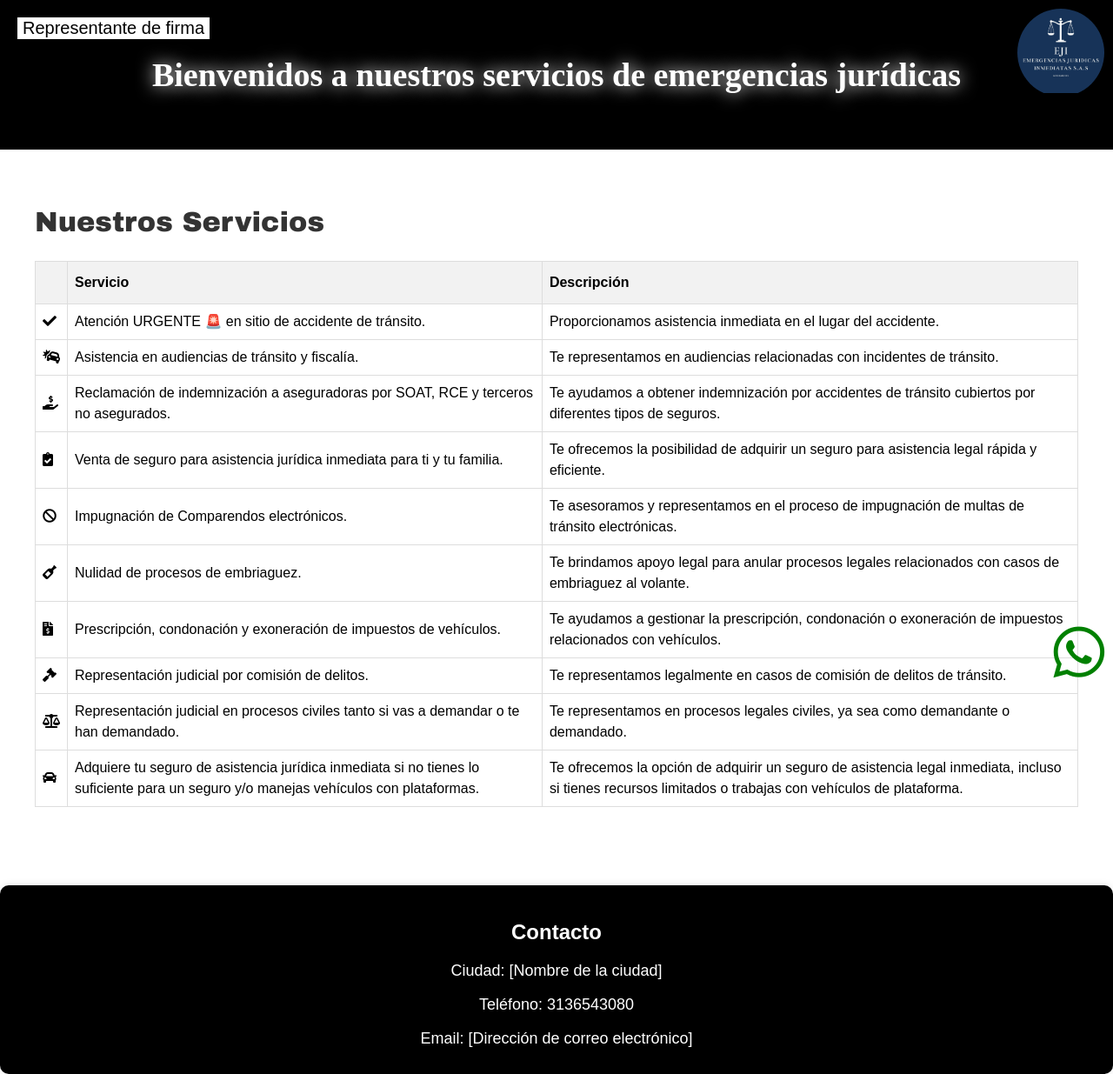
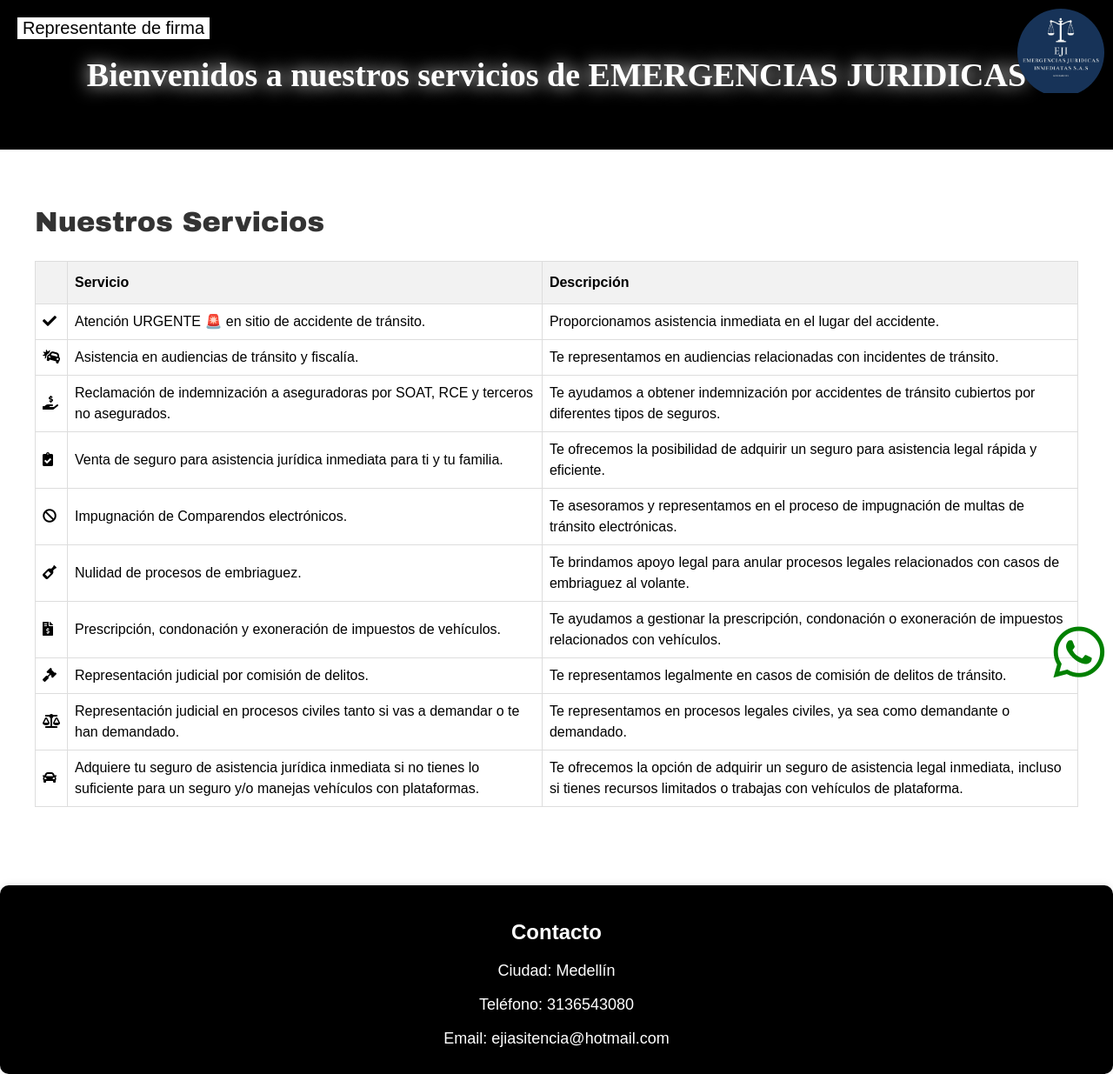
Before and after one commit to Powe1sd/EMERGENCIAS-JURIDICAS-INMEDIATAS-S.AS, a plain HTML site: page index.html in a window 1280 px wide. Shown: the whole page at 87% size. Drawn offline with nearby package versions, Linux system fonts and the light colour scheme.

Commit message:
first commit

```diff
--- a/index.html
+++ b/index.html
@@ -18,7 +18,7 @@
   <body>
     <header>
       <h1 class="primero">
-        Bienvenidos a nuestros servicios de emergencias jurídicas
+        Bienvenidos a nuestros servicios de EMERGENCIAS JURIDICAS
       </h1>
     </header>
 
@@ -27,7 +27,7 @@
         <div class="dropdown-content">
           <a href="#">Secretario de movilidad</a>
           <a href="#">Abogado de las aseguradoras ALLIANZ, Previsora y Axa Colpatria.</a>
-          <a href="#">Trabaje en Impuestos de vehículos Antioquia (Gobernacion de Antioquia).</a>
+          <a href="#">Impuestos de vehículos Antioquia (Gobernacion de Antioquia).</a>
           <a href="#">Abogado de grandes empresas de transporte como TAX INDIVIDUAL, COOTRAUR, Metromovil, Citytaxi, Tax Alianza, Envitaxi.</a>
         </div>
       </div>
@@ -165,9 +165,9 @@
     <!-- Seccion contacto -->
     <section id="contacto">
       <h2>Contacto</h2>
-      <p>Ciudad: [Nombre de la ciudad]</p>
+      <p>Ciudad: Medellín</p>
       <p>Teléfono: 3136543080</p>
-      <p>Email: [Dirección de correo electrónico]</p>
+      <p>Email: ejiasitencia@hotmail.com</p>
     </section>
 
     <script src="script.js"></script>
```
